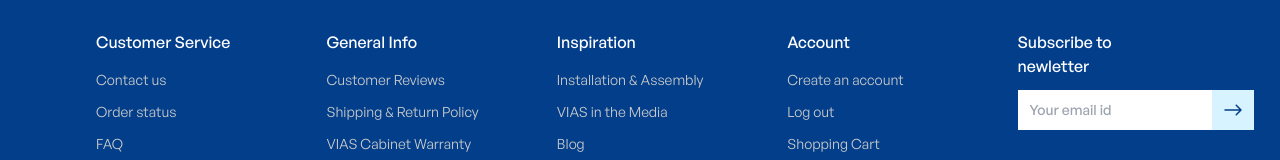
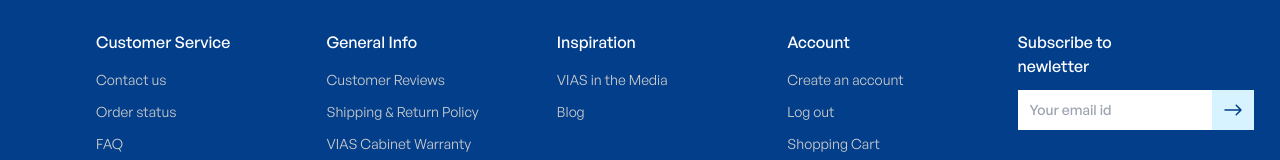
Before and after one commit to priyangsubanerjee/vias, a Next.js app: page / in a window 1280 px wide. Shown: the part 3552-3712 px from the top of the page. Built offline with nearby package versions, Linux system fonts and the light colour scheme; no server answers.

Commit message:
footer updated

```diff
--- a/components/Footer.js
+++ b/components/Footer.js
@@ -51,9 +51,6 @@ function Footer() {
         <div>
           <span className="text-white font-medium">Inspiration</span>
           <ul className="text-[#CCCCCC] space-y-3 mt-4 text-sm">
-            <Link href="/installation" className="block">
-              <li>Installation & Assembly</li>
-            </Link>
             <Link href="/media" className="block">
               <li>VIAS in the Media</li>
             </Link>
```
